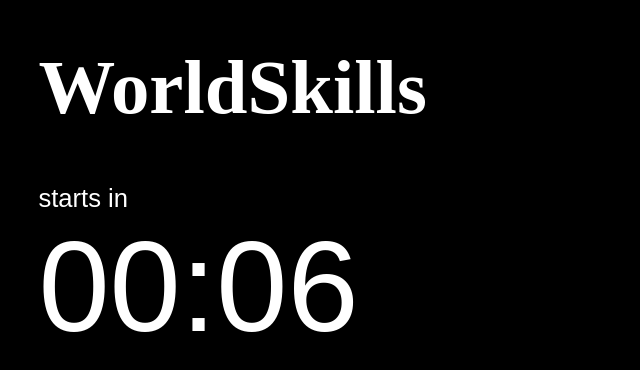
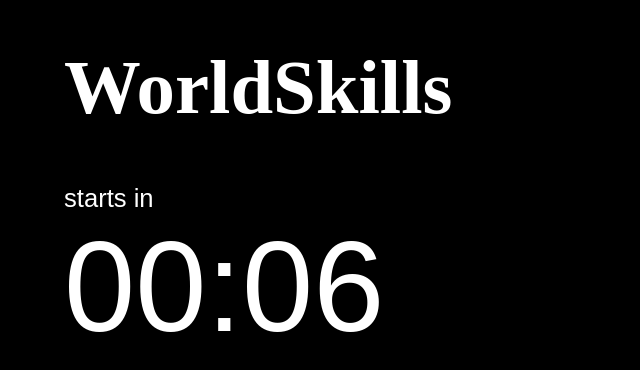
Before and after one commit to worldskills/worldskills-countdown, a plain HTML site: page index.html in a window 1280 px wide. Shown: the part 186-556 px from the top of the page, without its empty margins (0-640 px from the left). Drawn offline with Linux system fonts and the light colour scheme; a web font is replaced by a local one.

Commit message:
Adjust margin

```diff
--- a/index.html
+++ b/index.html
@@ -39,7 +39,7 @@
     font-family: "FrutigerLTW04", Frutiger, Arial, sans-serif;
     font-size: 2vw;
     user-select: none;
-    margin: 5vw 3vw;
+    margin: 5vw;
   }
 
   #title {
```
